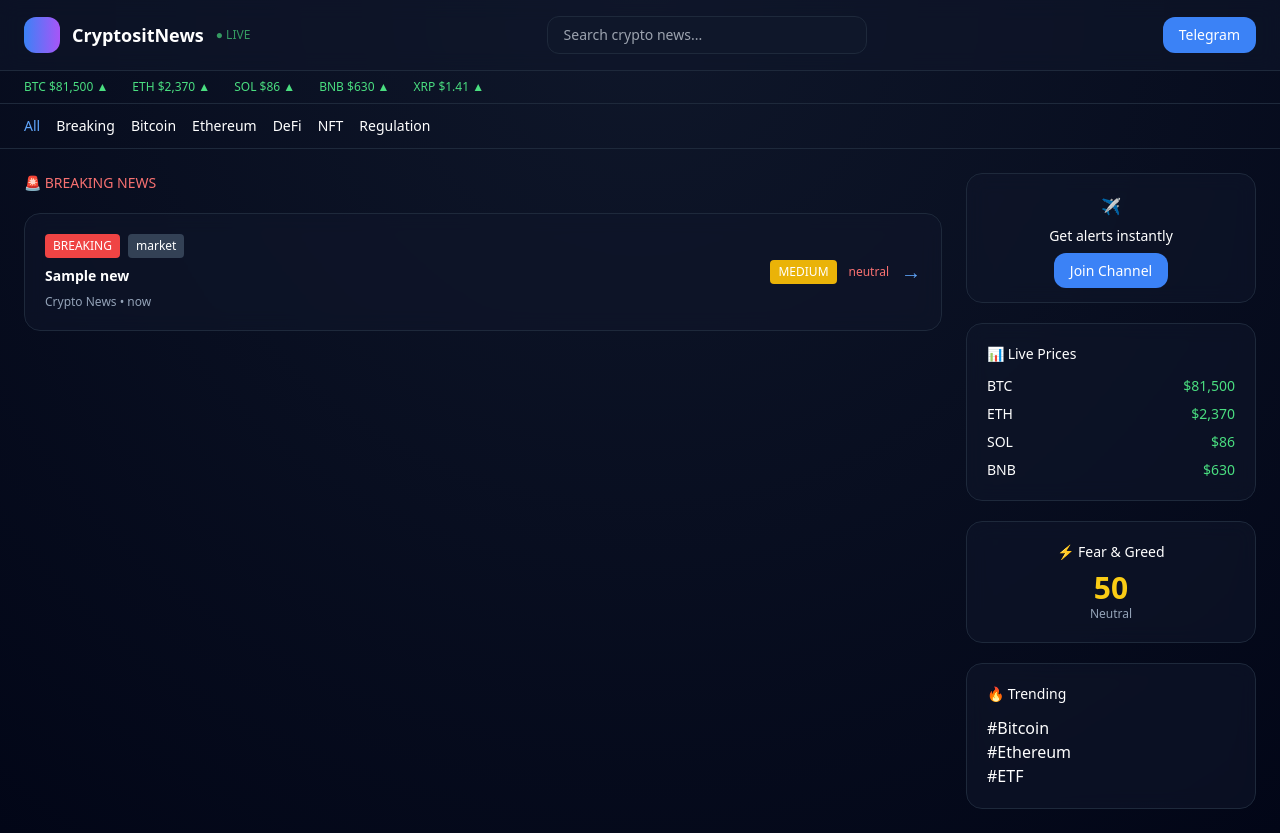
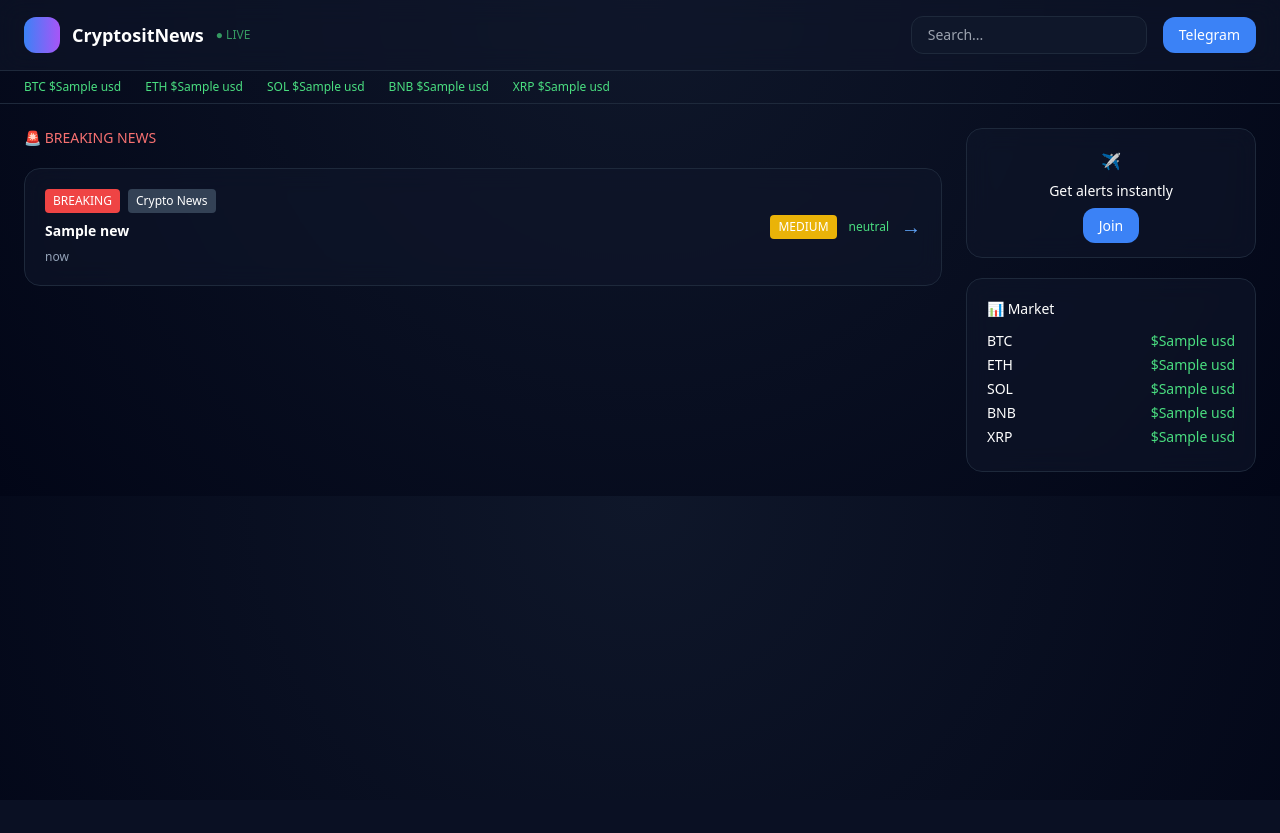
Before and after one commit to hbictach/cryp, a Flask app: page / in a window 1280 px wide. After the commit the page ends 472 px from the top, so only its background shows below. Run offline with Flask 3, Linux system fonts and the light colour scheme; a database or web service that is not in the repository returns one stand-in record (values such as "Sample title"); data that the repository does not hold is empty; some libraries are stand-ins or nearby versions.

Commit message:
Update index.html

```diff
--- a/templates/index.html
+++ b/templates/index.html
@@ -1,9 +1,7 @@
 <!DOCTYPE html>
-<html lang="en">
+<html>
 <head>
 <meta charset="UTF-8">
-<meta name="viewport" content="width=device-width, initial-scale=1.0">
-
 <script src="https://cdn.tailwindcss.com"></script>
 
 <title>CryptositNews</title>
@@ -14,23 +12,15 @@ body {
 }
 .glass {
   background: rgba(15, 23, 42, 0.6);
-  backdrop-filter: blur(10px);
-}
-.card {
-  transition: all 0.2s ease;
-}
-.card:hover {
-  transform: translateY(-3px);
-  border-color: #ec4899;
+  backdrop-filter: blur(12px);
 }
 </style>
-
 </head>
 
 <body class="text-white font-sans">
 
 <!-- HEADER -->
-<div class="flex items-center justify-between px-6 py-4 border-b border-slate-800 glass">
+<div class="flex justify-between items-center px-6 py-4 border-b border-slate-800 glass">
 
   <div class="flex items-center gap-3">
     <div class="w-9 h-9 rounded-xl bg-gradient-to-r from-blue-500 to-purple-500"></div>
@@ -38,30 +28,18 @@ body {
     <span class="text-green-400 text-xs animate-pulse">● LIVE</span>
   </div>
 
-  <input placeholder="Search crypto news..." class="bg-slate-900 px-4 py-2 rounded-xl text-sm w-80 outline-none border border-slate-800 focus:border-blue-500">
-
-  <a href="#" class="bg-blue-500 px-4 py-2 rounded-xl text-sm hover:bg-blue-600 transition">Telegram</a>
+  <div class="flex gap-4 items-center">
+    <input placeholder="Search..." class="bg-slate-900 px-4 py-2 rounded-xl text-sm border border-slate-800">
+    <a href="#" class="bg-blue-500 px-4 py-2 rounded-xl text-sm">Telegram</a>
+  </div>
 
 </div>
 
-<!-- LIVE PRICES -->
-<div class="flex gap-6 px-6 py-2 text-xs border-b border-slate-800 overflow-x-auto text-green-400">
-  <div>BTC $81,500 ▲</div>
-  <div>ETH $2,370 ▲</div>
-  <div>SOL $86 ▲</div>
-  <div>BNB $630 ▲</div>
-  <div>XRP $1.41 ▲</div>
-</div>
-
-<!-- TABS -->
-<div class="flex gap-4 px-6 py-3 text-sm border-b border-slate-800">
-  <a href="/" class="text-blue-400">All</a>
-  <a href="#">Breaking</a>
-  <a href="#">Bitcoin</a>
-  <a href="#">Ethereum</a>
-  <a href="#">DeFi</a>
-  <a href="#">NFT</a>
-  <a href="#">Regulation</a>
+<!-- PRICES -->
+<div class="flex gap-6 px-6 py-2 text-xs border-b border-slate-800 text-green-400">
+  {% for k,v in prices.items() %}
+    <div>{{ k }} ${{ v }}</div>
+  {% endfor %}
 </div>
 
 <!-- MAIN -->
@@ -74,7 +52,7 @@ body {
 
 {% for item in news %}
 
-<div class="card glass p-5 rounded-2xl border border-slate-800 flex justify-between items-center">
+<div class="glass p-5 rounded-2xl border border-slate-800 flex justify-between items-center hover:border-pink-500 transition">
 
   <div>
 
@@ -83,7 +61,7 @@ body {
       <span class="bg-red-500 px-2 py-1 rounded">BREAKING</span>
 
       <span class="bg-slate-700 px-2 py-1 rounded">
-        {{ item.category if item.category else "market" }}
+        {{ item.source }}
       </span>
 
     </div>
@@ -93,31 +71,22 @@ body {
     </div>
 
     <div class="text-xs text-slate-400">
-      {{ item.source }} • {{ item.posted_at }}
+      {{ item.posted_at }}
     </div>
 
   </div>
 
   <div class="flex items-center gap-3">
 
-    <!-- IMPACT -->
-    <span class="px-2 py-1 rounded text-xs
-    {% if item.impact == 'HIGH' %}bg-red-500
-    {% elif item.impact == 'MEDIUM' %}bg-yellow-500
-    {% else %}bg-green-500
-    {% endif %}">
-      {{ item.impact if item.impact else "MEDIUM" }}
+    <span class="px-2 py-1 rounded text-xs bg-yellow-500">
+      {{ item.impact }}
     </span>
 
-    <!-- SENTIMENT -->
-    <span class="text-xs
-    {% if item.sentiment == 'bullish' %}text-green-400
-    {% else %}text-red-400
-    {% endif %}">
-      {{ item.sentiment if item.sentiment else "neutral" }}
+    <span class="text-xs text-green-400">
+      {{ item.sentiment }}
     </span>
 
-    <a href="/news/{{ item.id }}" class="text-blue-400 text-xl">→</a>
+    <a href="{{ item.url }}" target="_blank" class="text-blue-400 text-xl">→</a>
 
   </div>
 
@@ -130,38 +99,22 @@ body {
 <!-- SIDEBAR -->
 <div class="space-y-5">
 
-<!-- CTA -->
 <div class="glass p-5 rounded-2xl border border-slate-800 text-center">
   ✈️
   <p class="text-sm mt-2 mb-3">Get alerts instantly</p>
-  <a href="#" class="bg-blue-500 px-4 py-2 rounded-xl text-sm">Join Channel</a>
+  <a href="#" class="bg-blue-500 px-4 py-2 rounded-xl text-sm">Join</a>
 </div>
 
-<!-- MARKET -->
 <div class="glass p-5 rounded-2xl border border-slate-800">
-  <h3 class="text-sm mb-3">📊 Live Prices</h3>
+  <h3 class="text-sm mb-3">📊 Market</h3>
 
-  <div class="space-y-2 text-sm">
-    <div class="flex justify-between"><span>BTC</span><span class="text-green-400">$81,500</span></div>
-    <div class="flex justify-between"><span>ETH</span><span class="text-green-400">$2,370</span></div>
-    <div class="flex justify-between"><span>SOL</span><span class="text-green-400">$86</span></div>
-    <div class="flex justify-between"><span>BNB</span><span class="text-green-400">$630</span></div>
+  {% for k,v in prices.items() %}
+  <div class="flex justify-between text-sm mb-1">
+    <span>{{ k }}</span>
+    <span class="text-green-400">${{ v }}</span>
   </div>
-</div>
+  {% endfor %}
 
-<!-- FEAR INDEX -->
-<div class="glass p-5 rounded-2xl border border-slate-800 text-center">
-  <h3 class="text-sm mb-2">⚡ Fear & Greed</h3>
-  <div class="text-3xl text-yellow-400 font-bold">50</div>
-  <div class="text-xs text-slate-400">Neutral</div>
-</div>
-
-<!-- TRENDING -->
-<div class="glass p-5 rounded-2xl border border-slate-800">
-  <h3 class="text-sm mb-3">🔥 Trending</h3>
-  <p>#Bitcoin</p>
-  <p>#Ethereum</p>
-  <p>#ETF</p>
 </div>
 
 </div>
```
